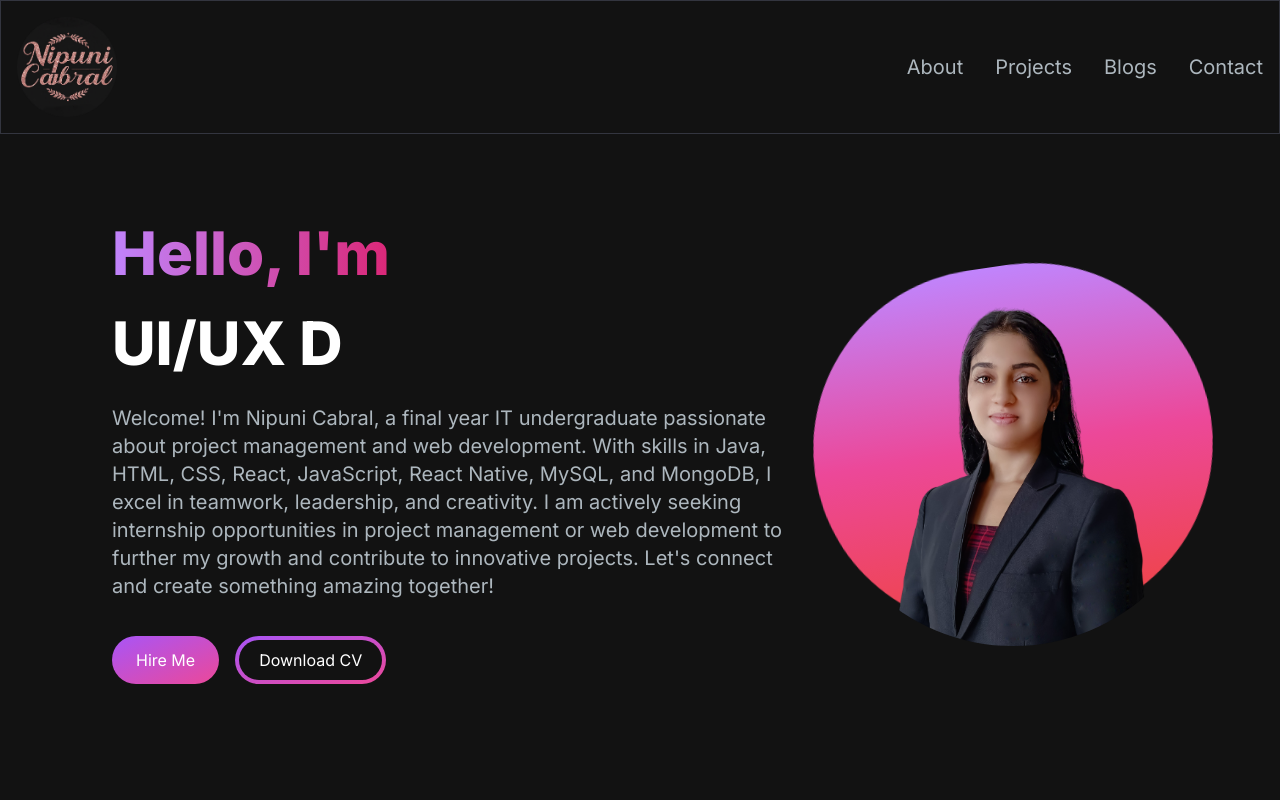
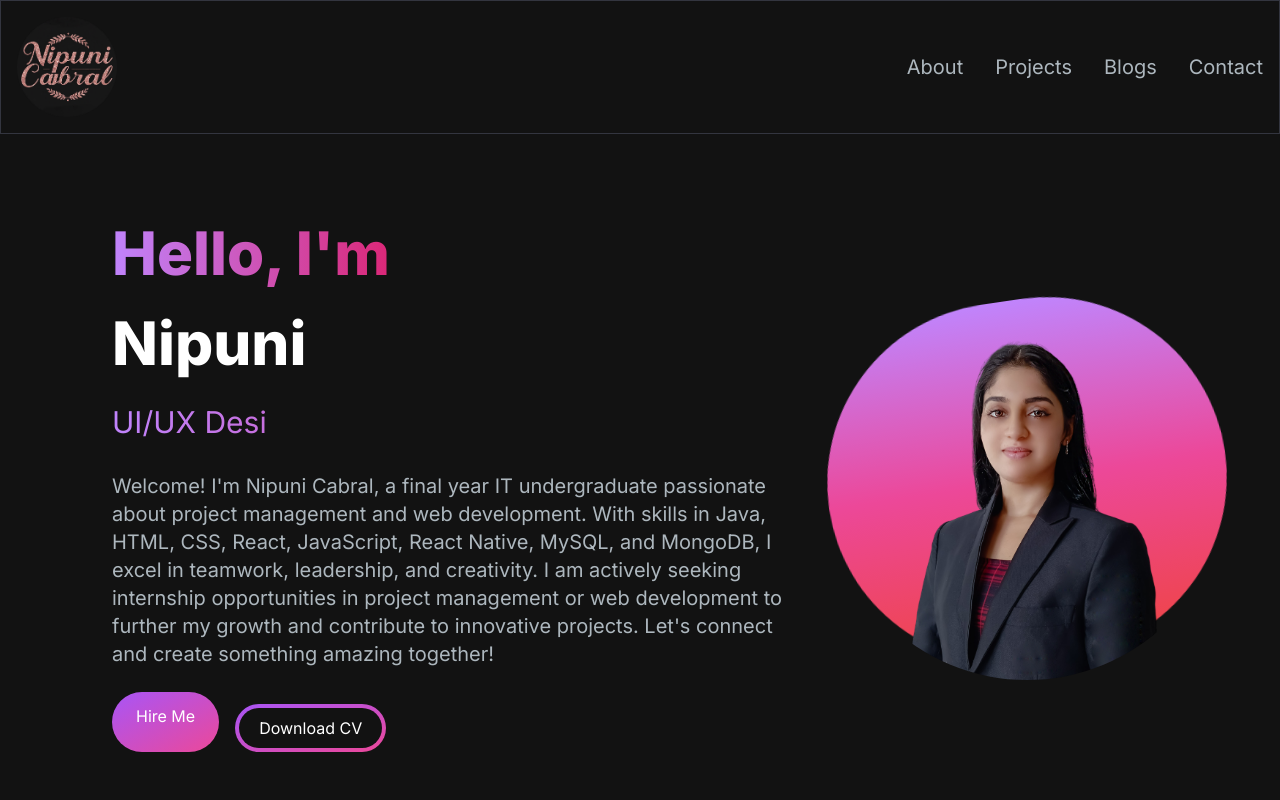
Before and after one commit to cabral0413/MyPortfolio, a Next.js app: page / in a window 1280 px wide. Shown: the top 800 px of the page. Built offline with nearby package versions, Linux system fonts and the light colour scheme.

Commit message:
update hero section

```diff
--- a/src/app/components/HeroSection.jsx
+++ b/src/app/components/HeroSection.jsx
@@ -9,22 +9,23 @@ const HeroSection = () => {
   return (
     <section className="lg:py-16 relative z-0 overflow-hidden">
       <div className="container mx-auto px-4 sm:px-6 lg:px-8">
-        <div className="grid grid-cols-1 lg:grid-cols-12">
+        <div className="grid grid-cols-1 lg:grid-cols-12 items-center">
           <motion.div
             initial={{ opacity: 0, scale: 0.5 }}
             animate={{ opacity: 1, scale: 1 }}
             transition={{ duration: 0.5 }}
-            className="col-span-12 lg:col-span-8 place-self-center text-center lg:text-left justify-self-start p-4 sm:p-8"
+            className="col-span-12 lg:col-span-8 place-self-center text-center lg:text-left p-4 sm:p-8"
           >
             <h1 className="text-white mb-4 text-3xl sm:text-4xl lg:text-6xl lg:leading-normal font-extrabold">
               <span className="text-transparent bg-clip-text bg-gradient-to-r from-primary-400 to-secondary-600">
                 Hello, I&apos;m{" "}
               </span>
               <br />
+              Nipuni
+            </h1>
+            <div className="mb-4 lg:mb-8 text-xl sm:text-2xl lg:text-3xl text-transparent bg-clip-text bg-gradient-to-r from-primary-400 to-secondary-600">
               <TypeAnimation
                 sequence={[
-                  "Nipuni",
-                  1000,
                   "Web Developer",
                   1000,
                   "Project Manager",
@@ -32,11 +33,11 @@ const HeroSection = () => {
                   "UI/UX Designer",
                   1000,
                 ]}
-                wrapper="span"
+                wrapper="h2"
                 speed={50}
                 repeat={Infinity}
               />
-            </h1>
+            </div>
             <p className="text-[#ADB7BE] text-sm sm:text-base lg:text-lg mb-6 lg:text-xl leading-relaxed">
               Welcome! I&apos;m Nipuni Cabral, a final year IT undergraduate passionate about project
               management and web development. With skills in Java, HTML, CSS, React, JavaScript,
@@ -45,7 +46,7 @@ const HeroSection = () => {
               web development to further my growth and contribute to innovative projects.
               Let&apos;s connect and create something amazing together!
             </p>
-            <div>
+            <div className="flex justify-center lg:justify-start">
               <Link
                 href="/#contact"
                 className="px-6 inline-block py-3 w-full sm:w-fit rounded-full mr-4 bg-gradient-to-br from-primary-500 to-secondary-500 hover:bg-slate-200 text-white"
@@ -66,7 +67,7 @@ const HeroSection = () => {
             initial={{ opacity: 0, scale: 0.5 }}
             animate={{ opacity: 1, scale: 1 }}
             transition={{ duration: 0.5 }}
-            className="col-span-12 lg:col-span-4 place-self-center mt-4 lg:mt-0 relative z-10"
+            className="col-span-12 lg:col-span-4 mt-4 lg:mt-0 relative z-10"
           >
             <div className="relative w-[200px] h-[200px] sm:w-[300px] sm:h-[300px] lg:w-[400px] lg:h-[400px] mx-auto">
               <div className="absolute inset-0 flex items-center justify-center overflow-hidden">
```
